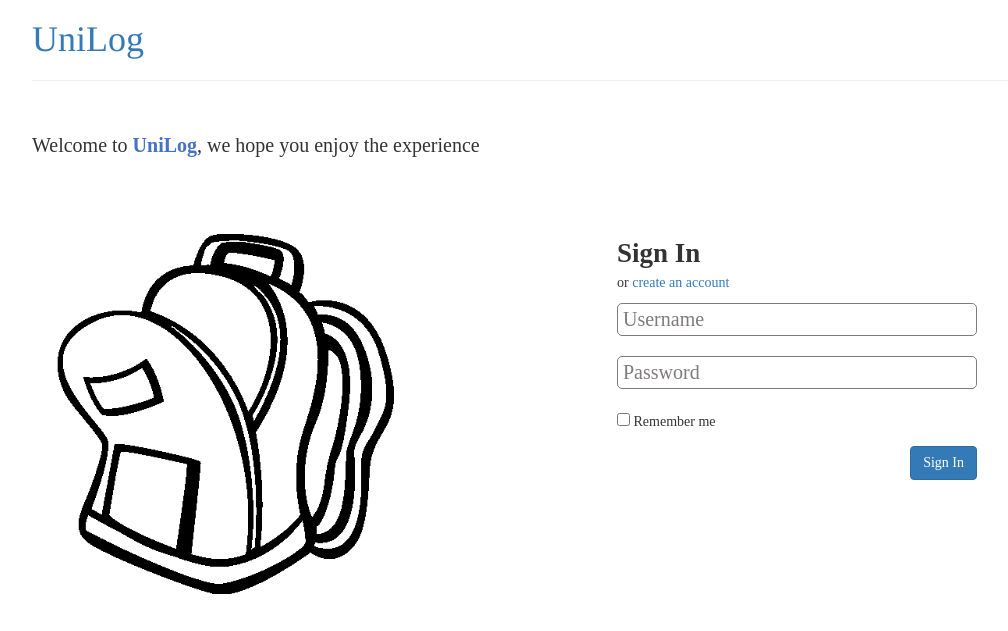
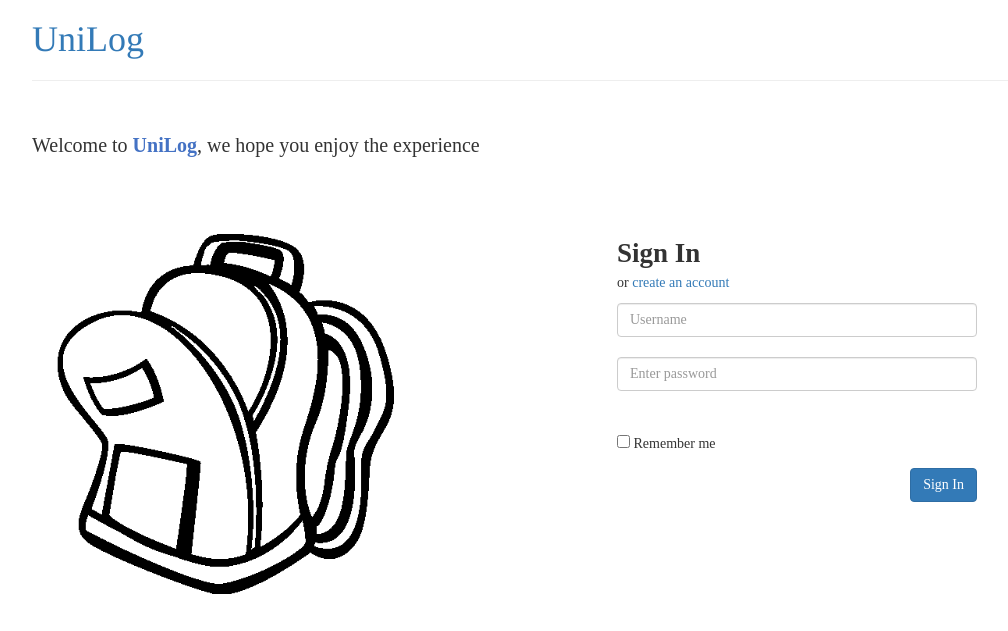
Before and after one commit to LogInc/UniLog, a PHP site: page /SignIn_Page.php in a window 1280 px wide. Shown: the top 631 px of the page, without its empty margins (38-1046 px from the left). Run offline with PHP 8.4, Linux system fonts and the light colour scheme; some libraries are stand-ins or nearby versions.

Commit message:
The input fields have been updated using bootstrap

```diff
--- a/SignIn_Page.php
+++ b/SignIn_Page.php
@@ -27,7 +27,7 @@
             }
             div.signUp_form{
                 font-family:"Calibri Light";
-                margin-top:20px;
+                margin-top:5px;
             }
             p.Sign{
                 font-size:27px;
@@ -86,10 +86,14 @@
 
     <body>
         <div class="container">
+
             <h1 class="uni"><a href="#" class ="brand"> UniLog</a> </h1>
             <hr>
             <div class = "welcome"> Welcome to <b style="color:#4472c4" >UniLog</b>, we hope you enjoy the experience </div>
+
+
             <br>
+
             <div class="row body"  >
                 <div class="col-sm-6">
 
@@ -101,10 +105,11 @@
                     <form>
                         <p class="Sign"><strong>Sign In</strong><br>
                         <p> or <a href="#" id = "signup_page" > create an account </a></p>
-                        <input class="input" id="username" type="text" onFocus= "this.value = ''" onBlur = "rename()" value="Username" >
+                        <label class="sr-only"  for="email">Username:</label>
+                        <input type="username" class="form-control" id="email" placeholder="Username">
                         <br>
-                        <br>
-                        <input id="password" type="text" onfocus= "input_password()" onBlur = "rename()"  value="Password">
+                        <label class="sr-only" for="password"> Password: </label>
+                        <input type="password" class="form-control" id="pwd" placeholder="Enter password">
                         <br><br>
                         <input id="remember me" type="checkbox" name="remember_me"> Remember me
 
@@ -114,21 +119,25 @@
                 </div>
 
 
-
                 <div class= "col-sm-4 signUp_form"  style = "display:none">
                     <form>
                         <p class="Sign"><strong>Sign Up</strong><br>
                         <p> or <a href="#" id = "signin_page" > Sign In </a></p>
-                        <input class="input" id = "First_name" type="text" onFocus= "this.value = ''" onBlur = "rename()" value="First Name" >
+                        <label class="sr-only"  for="email">First Name:</label>
+                        <input type="email" class="form-control" id="email" placeholder="First Name">
                         <br>
+                        <label class="sr-only"  for="email">Last Name:</label>
+                        <input type="email" class="form-control" id="email" placeholder="Last Name">
                         <br>
-                        <input class="input" id="Last_name" type="text" onfocus= "this.value = ''" onBlur = "rename()"  value="Last Name">
+                       <label class="sr-only"  for="email">Email Id:</label>
+                        <input type="email" class="form-control" id="email" placeholder="Enter email">
                         <br>
+                        <label class="sr-only"  for="email">Roll Number:</label>
+                        <input type="email" class="form-control" id="email" placeholder="Roll_Number (e.g 2012-CE-08)">
                         <br>
-                        <input class="input" id="Email" type="text" onfocus= "this.value = ''" onBlur = "rename()"  value="Email Id">
-                        <br>
-                        <br>
-                        <input class="input" id="Roll_Number" type="text" onfocus= "this.value = ''" onBlur = "rename()"  value="Roll_Number (e.g 2012-CE-08)">
+                        <input id="unilogterms" type="checkbox" name="remember_me"> I agree to
+                        <a href="#" class="brand"> UniLog terms </a>
+
                     </form>
 
                     <button class = "btn btn-primary sign">Sign Up </button>
@@ -136,6 +145,7 @@
 
             </div>
             <hr class="hor_rule">
+
         </div>
         <script>
             $(document).ready(function(){
@@ -153,50 +163,5 @@
 
             });
 
-            function input_password()
-            {
-                var val = document.getElementById("password");
-                val.value = '';
-                val.setAttribute("type", "password");
-            }
-
-
-            function rename() {
-
-                var user_val = document.getElementById("username");
-                var fname_val = document.getElementById("First_name");
-                var lname_val = document.getElementById("Last_name");
-                var email_val = document.getElementById("Email");
-                var roll_val = document.getElementById("Roll_Number");
-                var pass_val =  document.getElementById("password");
-
-
-                if(user_val.value == '')
-                {
-                    user_val.value = "Username";
-
-                }
-                if(fname_val.value == '')
-                {
-                    fname_val.value = "First Name";
-                }
-                if(lname_val.value == '')
-                {
-                    lname_val.value = "Last Name";
-                }
-                if(email_val.value == '')
-                {
-                    email_val.value = "Email Id";
-                }
-                if(roll_val.value == '')
-                {
-                    roll_val.value = "Roll_Number (e.g 2012-CE-08)";
-                }
-                if(pass_val.value == '')
-                {
-                    pass_val.value = "Password";
-                    pass_val.setAttribute("type", "text");
-                }
-            }
 
         </script>
```
